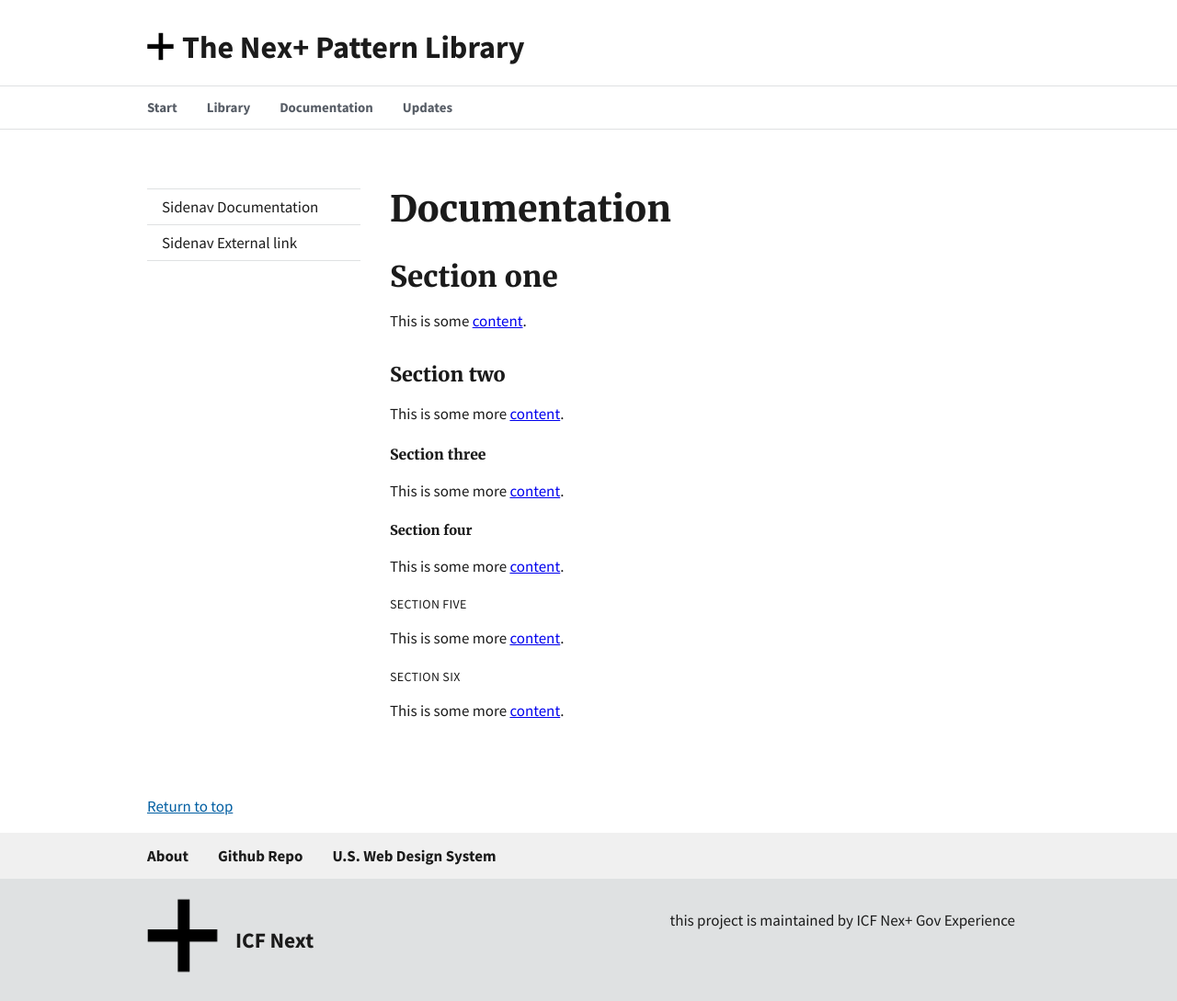
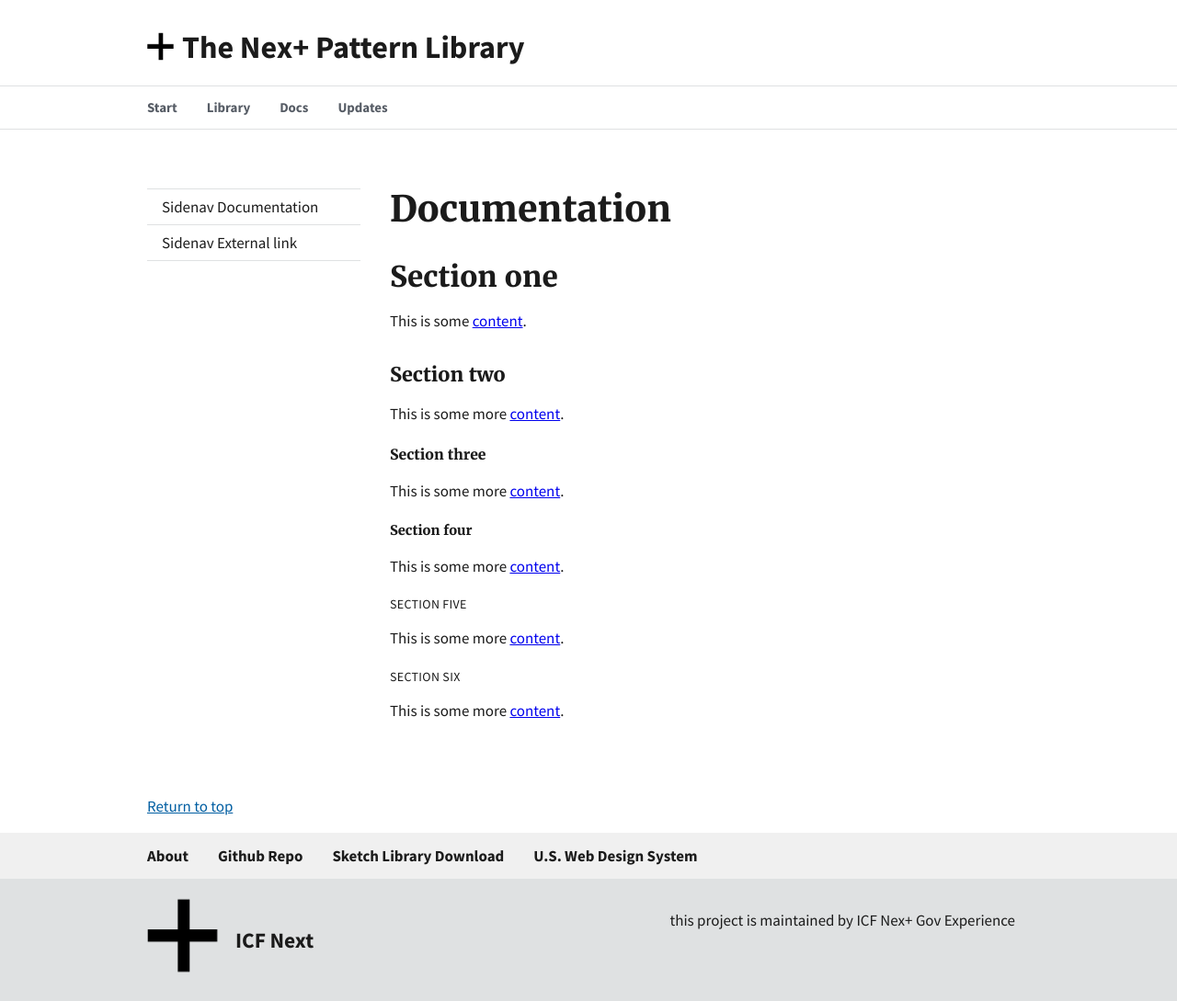
Before and after one commit to ux-at-icfnext/pattern-template, a Jekyll site: the page built from demo/page.md, in a window 1280 px wide. Shown: the whole page at 92% size. Built offline with Jekyll 4.4.1, drawn with Linux system fonts in a browser that asks for light colours.

Commit message:
more navigation tweaks

```diff
--- a/_data/navigation.yml
+++ b/_data/navigation.yml
@@ -16,7 +16,7 @@ primary:
     href: /start/
   - text: Library
     href: /library/
-  - text: Documentation
+  - text: Docs
     href: /docs/
   - text: Updates
     href: /releases/
@@ -42,6 +42,8 @@ footer:
   - text: Github Repo
     href: https://github.com/ux-at-icfnext/pattern-template
     external: true
+  - text: Sketch Library Download
+    href: /sketch/
   - text: U.S. Web Design System
     href: https://designsystem.digital.gov/
     external: true
```
